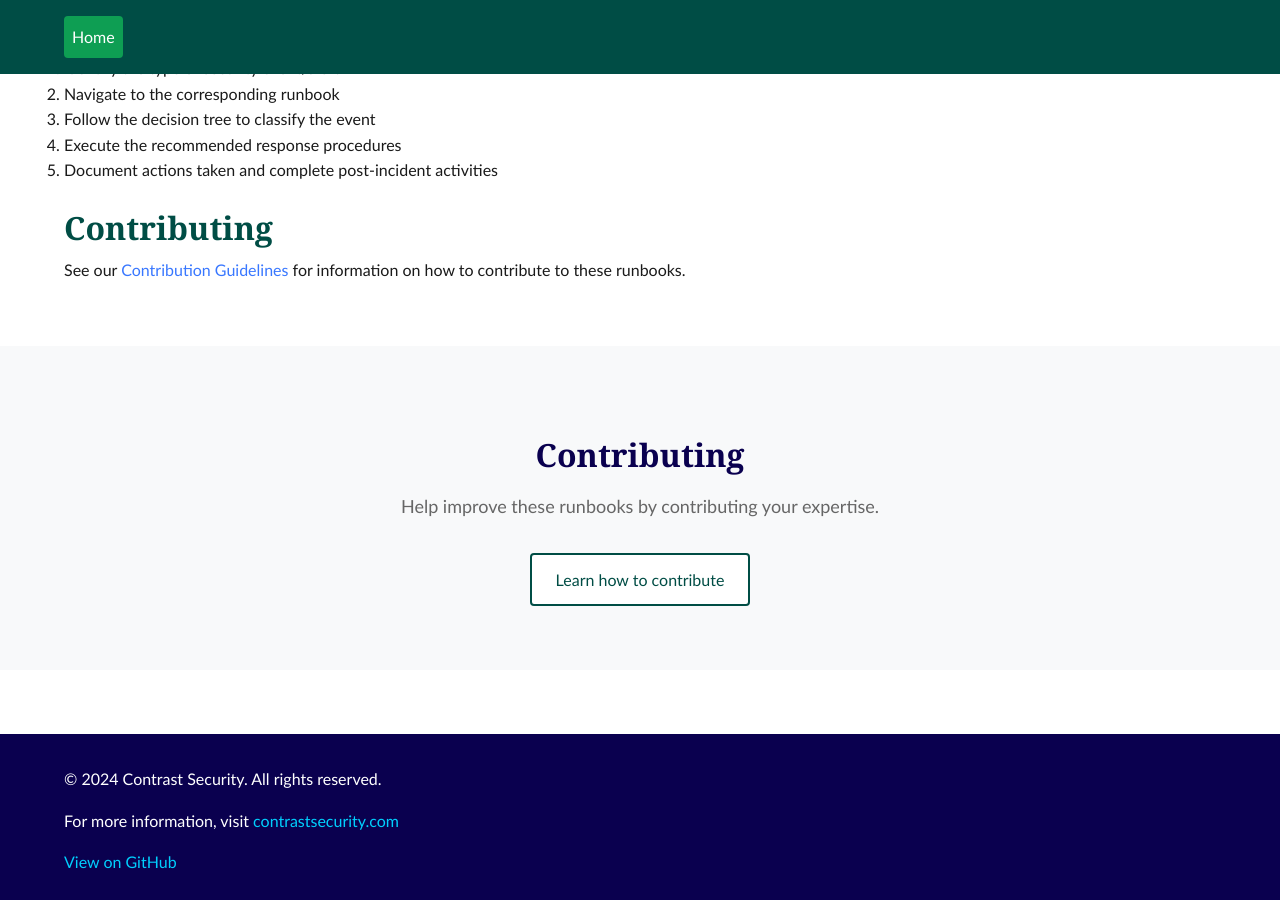
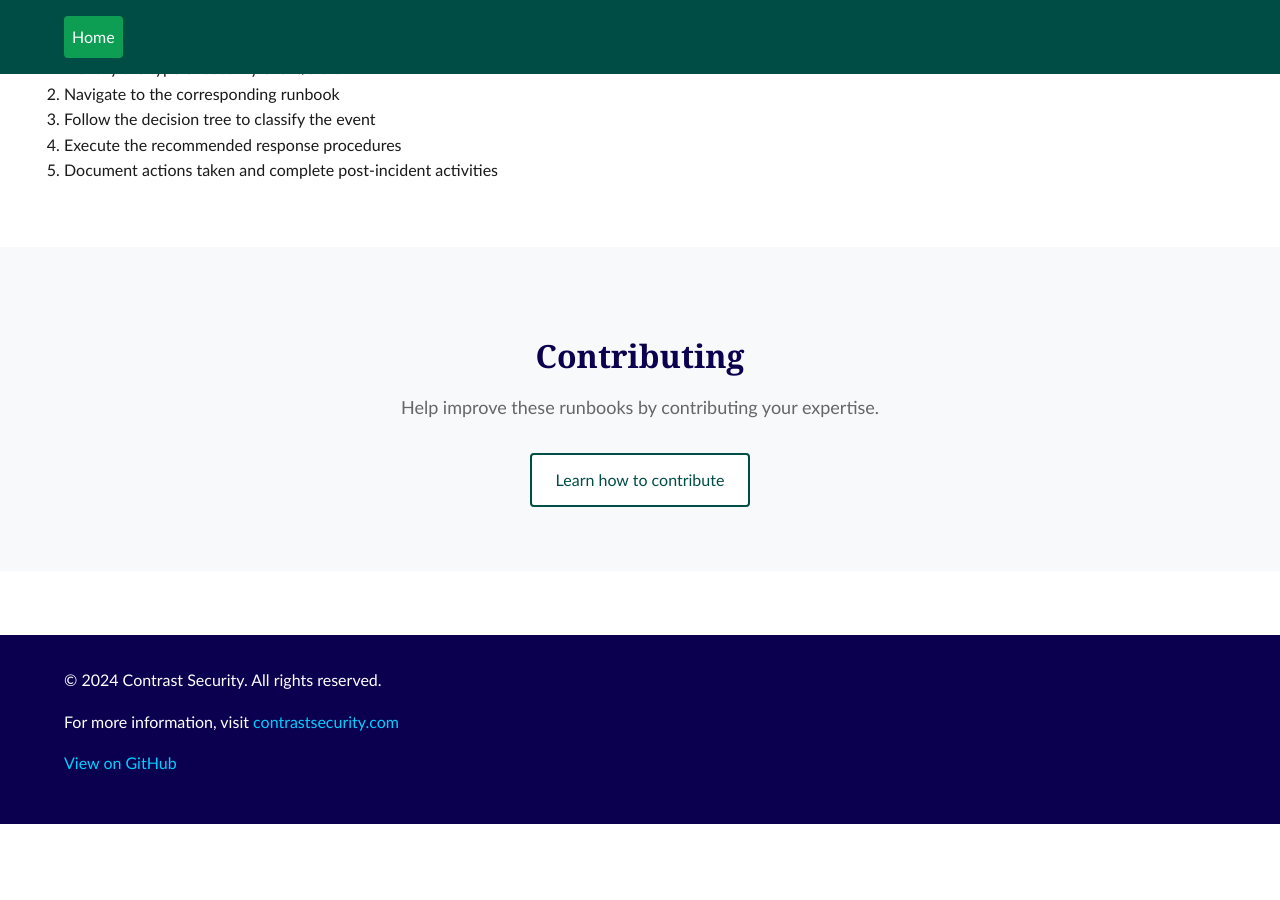
Before and after one commit to kaji-m/adr-runbooks, a Jekyll site: the page built from index.md, in a window 1280 px wide and 900 px high, scrolled down 1106 px. Built offline with Jekyll 4.4.1, drawn with Linux system fonts in a browser that asks for light colours; after the commit the page ends 1930 px from its top, so only the background shows below that.

Commit message:
Removed duplicate Contributing section

```diff
--- a/index.md
+++ b/index.md
@@ -32,7 +32,3 @@ This repository contains detailed runbooks for responding to various security in
 3. Follow the decision tree to classify the event
 4. Execute the recommended response procedures
 5. Document actions taken and complete post-incident activities
-
-## Contributing
-
-See our [Contribution Guidelines](CONTRIBUTING.md) for information on how to contribute to these runbooks.
```
